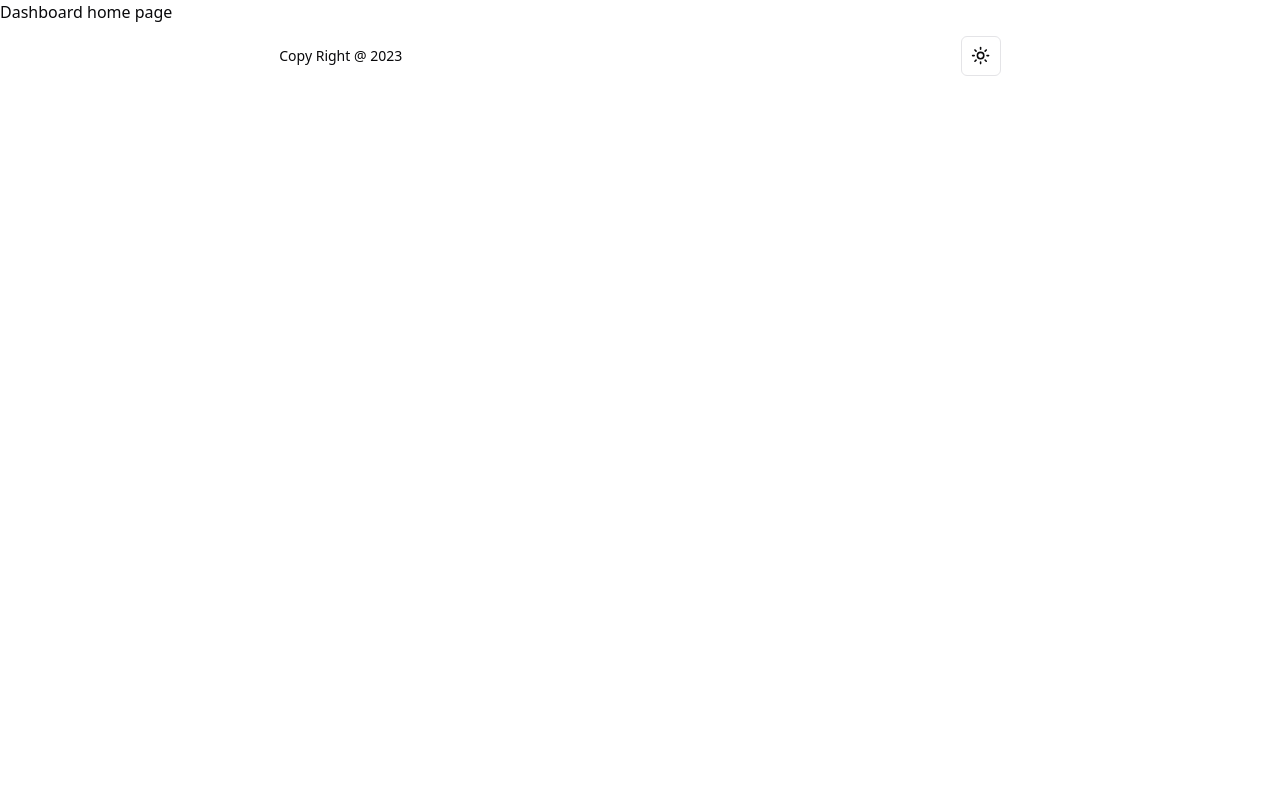
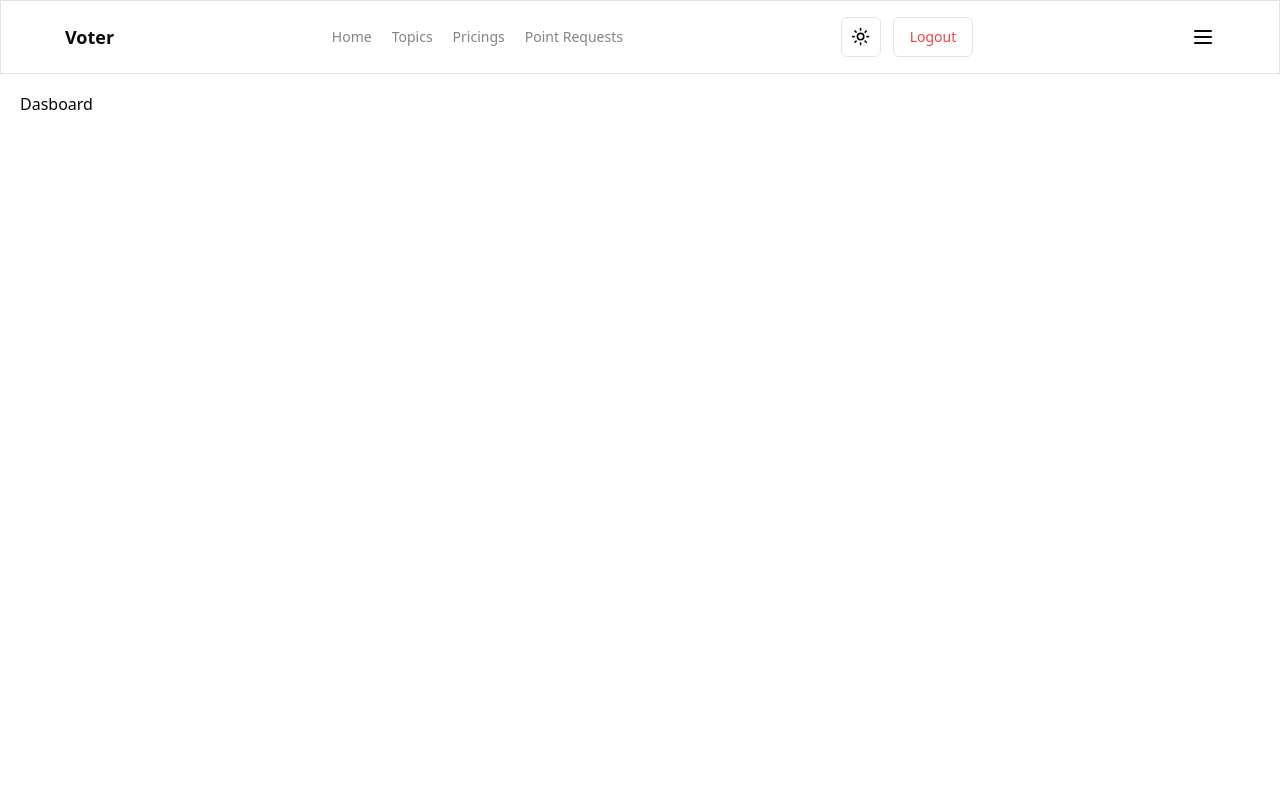
Before and after one commit to mmhtoo/voter, a Next.js app: page /admin/dashboard in a window 1280 px wide. Shown: the top 800 px of the page. Built offline with nearby package versions, Linux system fonts and the light colour scheme.

Commit message:
feat(design): added raw navbar for admin dashboard

```diff
--- a/app/admin/dashboard/(overview)/page.tsx
+++ b/app/admin/dashboard/(overview)/page.tsx
@@ -5,5 +5,9 @@ export const metadata: Metadata = {
 }
 
 export default function DashboardHomePage() {
-  return <h1>Dashboard home page</h1>
+  return (
+    <div className={'w-100 h-[1000px] mt-[72px] p-5'}>
+      <h1>Dasboard</h1>
+    </div>
+  )
 }
--- /dev/null
+++ b/app/admin/dashboard/layout.tsx
@@ -0,0 +1,11 @@
+import DashboardHeader from '@/components/dashboard-header'
+import { PropsWithChildren } from 'react'
+
+export default function Layout(props: PropsWithChildren) {
+  return (
+    <div className="w-full min-h-screen relative">
+      <DashboardHeader />
+      {props.children}
+    </div>
+  )
+}
--- a/app/admin/login/page.tsx
+++ b/app/admin/login/page.tsx
@@ -64,7 +64,7 @@ export default function AdminLoginPage() {
 
   return (
     <div className="w-100 min-h-screen flex justify-center items-center">
-      <Card className="w-[350px]">
+      <Card className="w-[350px] pb-2">
         <CardHeader>
           <CardTitle>Admin Login</CardTitle>
           <CardDescription>
--- /dev/null
+++ b/components/dashboard-header.tsx
@@ -0,0 +1,33 @@
+import { Menu } from 'lucide-react'
+import { ThemeSwitcher } from './theme-switcher'
+import { Button } from './ui/button'
+import { DropdownMenu, DropdownMenuTrigger } from './ui/dropdown-menu'
+import { Label } from './ui/label'
+
+export default function DashboardHeader() {
+  return (
+    <header
+      className={
+        'w-full py-4 px-[64px] border fixed top-0 left-0  right-0 overflow-hidden dark:bg-black bg-white flex items-center justify-between  '
+      }>
+      <h1 className="text-lg font-bold">Voter</h1>
+      <div className={'md:flex hidden gap-5 align-items-center'}>
+        <Label className="opacity-50">Home</Label>
+        <Label className="opacity-50">Topics</Label>
+        <Label className="opacity-50">Pricings</Label>
+        <Label className="opacity-50">Point Requests</Label>
+      </div>
+      <div className="items-center gap-3  hidden md:flex">
+        <ThemeSwitcher />
+        <Button variant={'outline'} className="text-red-500 ">
+          Logout
+        </Button>
+      </div>
+      <DropdownMenu>
+        <DropdownMenuTrigger>
+          <Menu />
+        </DropdownMenuTrigger>
+      </DropdownMenu>
+    </header>
+  )
+}
```
Also changed, not shown: app/admin/dashboard/(overview)/payment-methods/page.tsx (renamed from app/admin/payment-methods/page.tsx), app/admin/dashboard/(overview)/point-requests/page.tsx (renamed from app/admin/point-requests/page.tsx), app/admin/dashboard/(overview)/pricings/page.tsx (renamed from app/admin/pricings/page.tsx).
